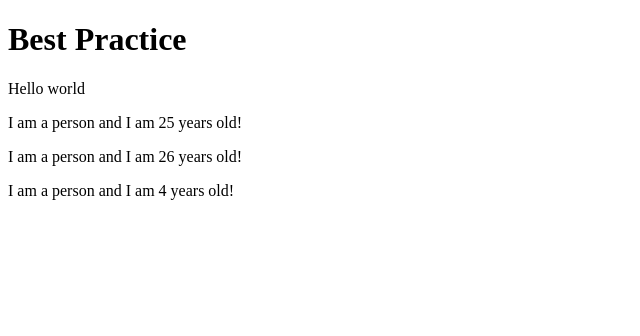
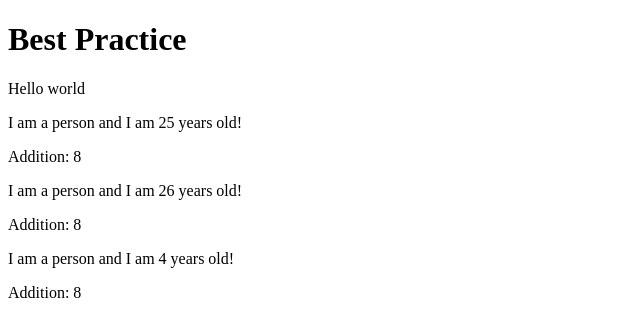
Before and after one commit to SRILAKSHMI576/React_Learnigs, a React (Create React App) app: page / in a window 1280 px wide. Shown: the top 336 px of the page, without its empty margins (0-640 px from the left). Built offline with nearby package versions, Linux system fonts and the light colour scheme.

Commit message:
Add a paragraph element to component

```diff
--- a/src/UdemyCourse/Person.js
+++ b/src/UdemyCourse/Person.js
@@ -4,6 +4,7 @@ function Person() {
   return (
     <div>
       <p>I am a person and I am {Math.floor(Math.random() * 30)} years old!</p>
+      <p>Addition: {5 + 3}</p>
     </div>
   );
 }
```
